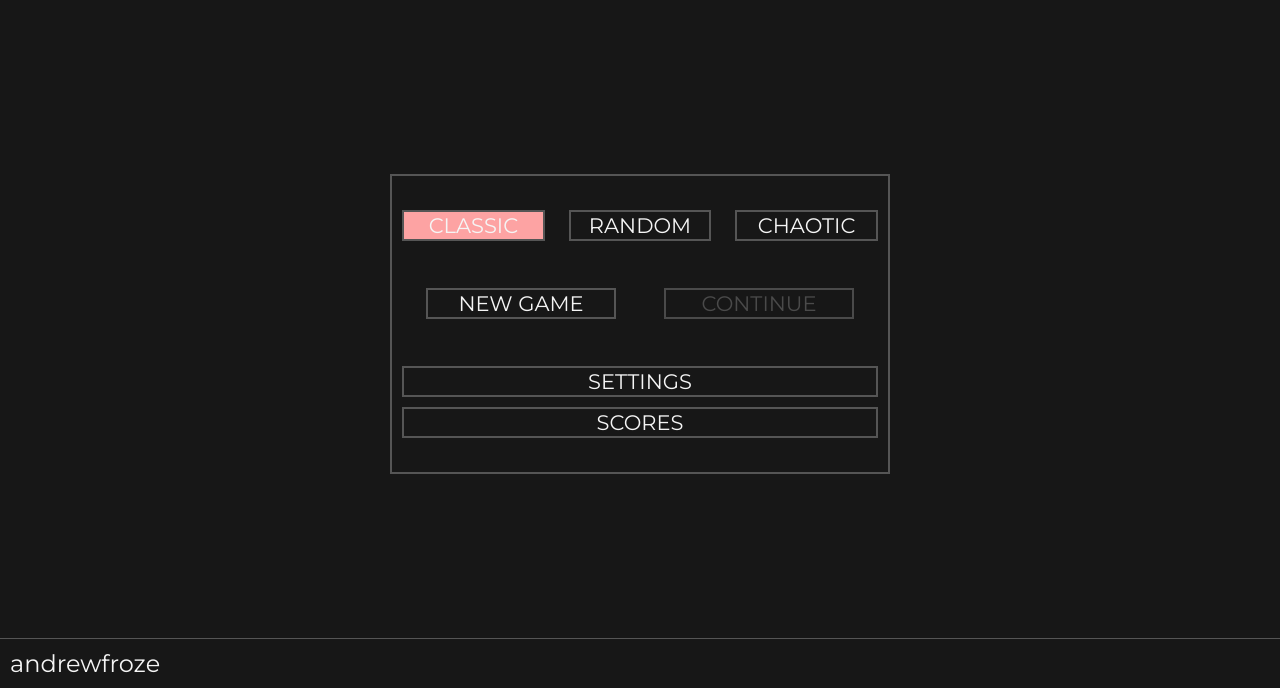
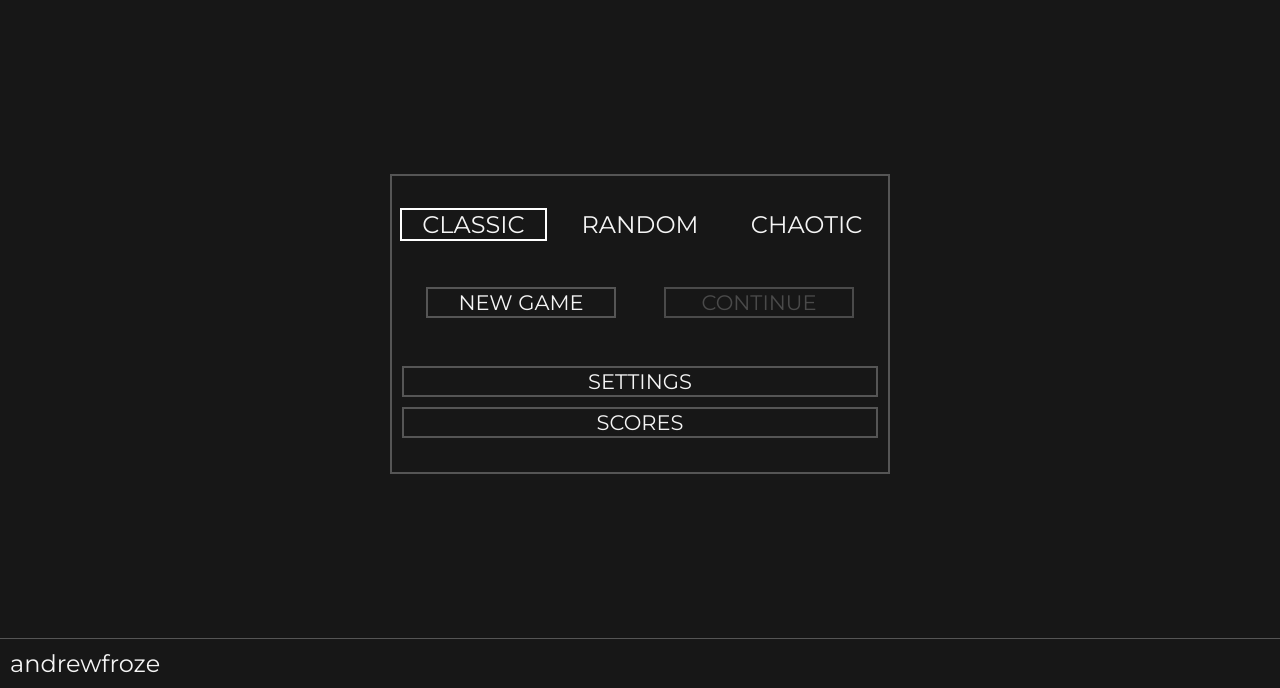
Before and after one commit to andrewfroze/pair-em-up, a website built with Vite: page index.html in a window 1280 px wide. Shown: the part 112-800 px from the top of the page. Built offline with nearby package versions, Linux system fonts and the light colour scheme; a web font is replaced by a local one.

Commit message:
refactor: refactor game mod buttons

```diff
--- a/src/scripts/start-screen.js
+++ b/src/scripts/start-screen.js
@@ -15,7 +15,6 @@ const gameMods = [
 ];
 
 let activeGameMod = gameMods[0].type;
-let activeGameModButton;
 
 const startScreenContainer = document.createElement("div");
 startScreenContainer.className = "start-screen";
@@ -33,31 +32,27 @@ const gameModsButtonsContainer = document.createElement("section");
 gameModsButtonsContainer.className = "start-screen__game-menu__game-mods";
 gameMenu.append(gameModsButtonsContainer);
 
-for (const gameMod of gameMods) {
-  const gameModButton = document.createElement("button");
-  gameModButton.className =
-    "start-screen__game-menu__game-mods__game-mod-button";
-  gameModButton.textContent = gameMod.type;
+gameMods.forEach((gameMod, index) => {
+  const gameModInput = document.createElement("input");
+  gameModInput.type = "radio";
+  gameModInput.name = "game-mod";
+  gameModInput.value = gameMod.type;
+  gameModInput.id = `game-mod-${gameMod.type.toLowerCase().replaceAll(" ", "-")}`;
+  gameModInput.checked = index === 0;
+  gameModInput.className = "start-screen__game-menu__game-mods__game-mod-input";
 
-  if (gameMod.type === activeGameMod) {
-    gameModButton.classList.add("focused");
-    activeGameModButton = gameModButton;
-  }
+  const gameModLabel = document.createElement("label");
+  gameModLabel.className = "start-screen__game-menu__game-mods__game-mod-label";
+  gameModLabel.htmlFor = gameModInput.id;
+  gameModLabel.textContent = gameMod.type;
 
-  gameModButton.addEventListener("click", () => {
-    console.log(activeGameModButton);
+  gameModInput.addEventListener("input", () => {
     activeGameMod = gameMod.type;
-    gameModButton.classList.add("focused");
-    if (activeGameModButton) {
-      activeGameModButton.classList.remove("focused");
-    }
-    activeGameModButton = gameModButton;
-
     updateStartGameButtons();
   });
 
-  gameModsButtonsContainer.append(gameModButton);
-}
+  gameModsButtonsContainer.append(gameModInput, gameModLabel);
+});
 
 const startGameButtonsContainer = document.createElement("section");
 startGameButtonsContainer.className = "start-screen__game-menu__start-game";
--- a/src/styles/components/settings.scss
+++ b/src/styles/components/settings.scss
@@ -46,8 +46,13 @@
     outline-offset: 3px;
   }
 
+  &__input {
+    display: none;
+  }
+
   &__option {
     cursor: pointer;
+    padding: 4px;
 
     &:hover {
       transform: scale(1.03);
@@ -55,17 +60,6 @@
   }
 }
 
-.settings-modal__settings__theme__container__input {
-  display: none;
-}
-
-.settings-modal__settings__theme__container {
-}
-
-.settings-modal__settings__theme__container__option {
-  padding: 4px;
-}
-
 .settings-modal__controls {
   display: flex;
   justify-content: flex-end;
--- a/src/styles/start-screen.scss
+++ b/src/styles/start-screen.scss
@@ -20,6 +20,21 @@
 .start-screen__game-menu__game-mods {
   display: flex;
   justify-content: space-between;
+
+  &__game-mod-input {
+    display: none;
+  }
+
+  &__game-mod-label {
+    width: 30%;
+    text-align: center;
+    text-transform: uppercase;
+    cursor: pointer;
+  }
+
+  &__game-mod-input:checked + &__game-mod-label {
+    outline: 2px solid var(--theme-active);
+  }
 }
 
 .start-screen__game-menu__start-game {
@@ -31,10 +46,6 @@
 .start-screen__game-menu__start-game__continue,
 .start-screen__game-menu__start-game__new-game {
   width: 40%;
-}
-
-.start-screen__game-menu__game-mods__game-mod-button {
-  width: 30%;
 }
 
 .start-screen__game-menu__game-mods__game-mod-button.focused {
```
